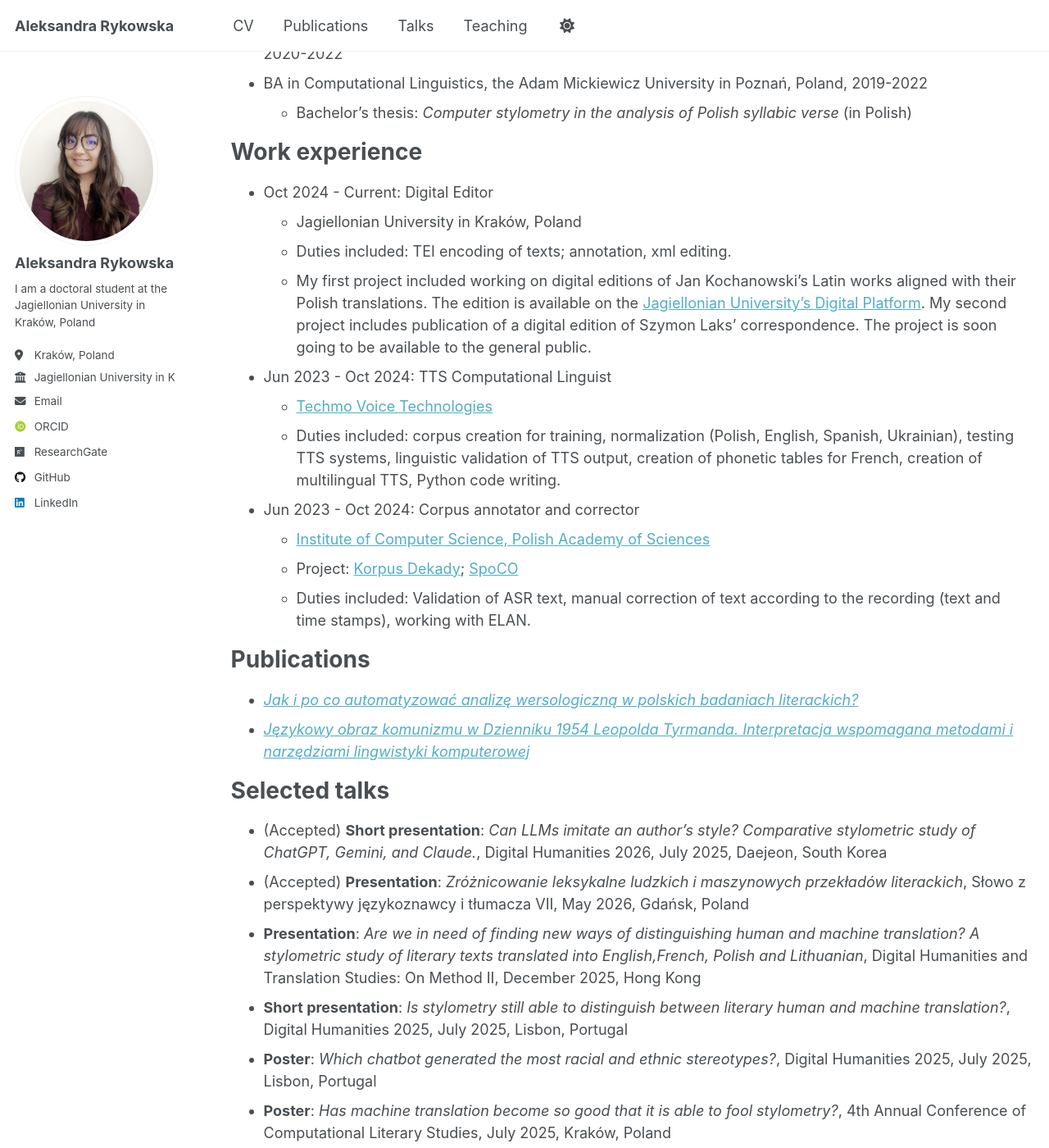
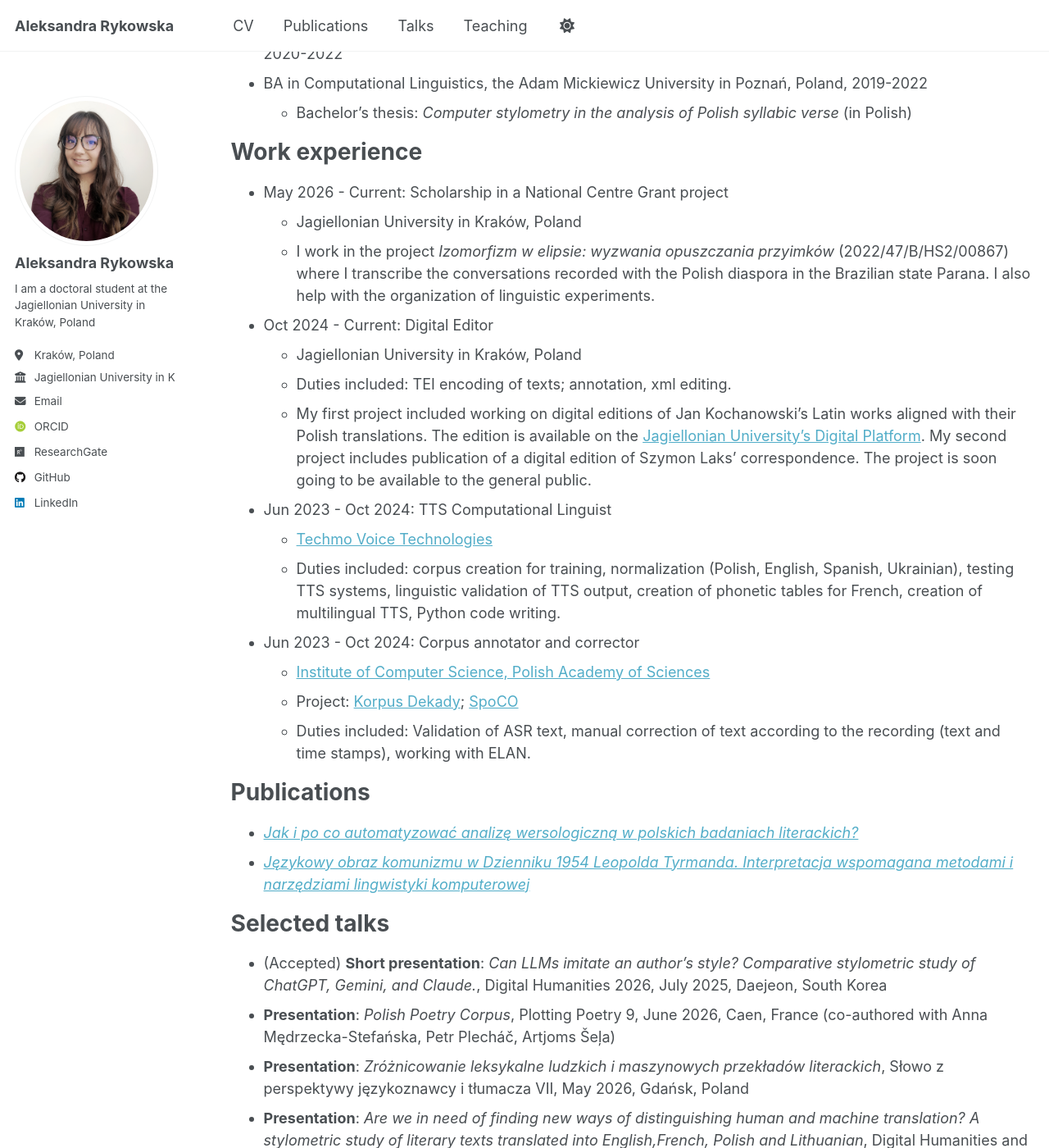
Before and after one commit to aleksandra2812/aleksandra2812.github.io, a Jekyll site: the page built from _pages/cv.md, in a window 1280 px wide and 1400 px high, scrolled down 402 px. Shown: the whole window at 82% size. Built offline with Jekyll 4.4.1, drawn with Linux system fonts in a browser that asks for light colours; some web fonts are replaced; a script that is not in the unit is left out.

Commit message:
Update CV

```diff
--- a/_pages/cv.md
+++ b/_pages/cv.md
@@ -24,6 +24,10 @@ Education
 Work experience
 ======
 
+* May 2026 - Current: Scholarship in a National Centre Grant project
+  * Jagiellonian University in Kraków, Poland
+  * I work in the project _Izomorfizm w elipsie: wyzwania opuszczania przyimków_ (2022/47/B/HS2/00867) where I transcribe the conversations recorded with the Polish diaspora in the Brazilian state Parana. I also help with the organization of linguistic experiments.
+
 * Oct 2024 - Current: Digital Editor
   * Jagiellonian University in Kraków, Poland
   * Duties included: TEI encoding of texts; annotation, xml editing.
@@ -48,7 +52,8 @@ Selected talks
 ======
 
 * (Accepted) **Short presentation**: _Can LLMs imitate an author's style? Comparative stylometric study of ChatGPT, Gemini, and Claude._, Digital Humanities 2026, July 2025, Daejeon, South Korea
-* (Accepted) **Presentation**: _Zróżnicowanie leksykalne ludzkich i maszynowych przekładów literackich_, Słowo z perspektywy językoznawcy i tłumacza VII, May 2026, Gdańsk, Poland
+* **Presentation**: _Polish Poetry Corpus_, Plotting Poetry 9, June 2026, Caen, France (co-authored with Anna Mędrzecka-Stefańska, Petr Plecháč, Artjoms Šeļa)
+* **Presentation**: _Zróżnicowanie leksykalne ludzkich i maszynowych przekładów literackich_, Słowo z perspektywy językoznawcy i tłumacza VII, May 2026, Gdańsk, Poland
 * **Presentation**: _Are we in need of finding new ways of distinguishing human and machine translation? A stylometric study of literary texts translated into English,French, Polish and Lithuanian_, Digital Humanities and Translation Studies: On Method II, December 2025, Hong Kong
 * **Short presentation**: _Is stylometry still able to distinguish between literary human and machine translation?_, Digital Humanities 2025, July 2025, Lisbon, Portugal
 * **Poster**: _Which chatbot generated the most racial and ethnic stereotypes?_, Digital Humanities 2025, July 2025, Lisbon, Portugal
```
